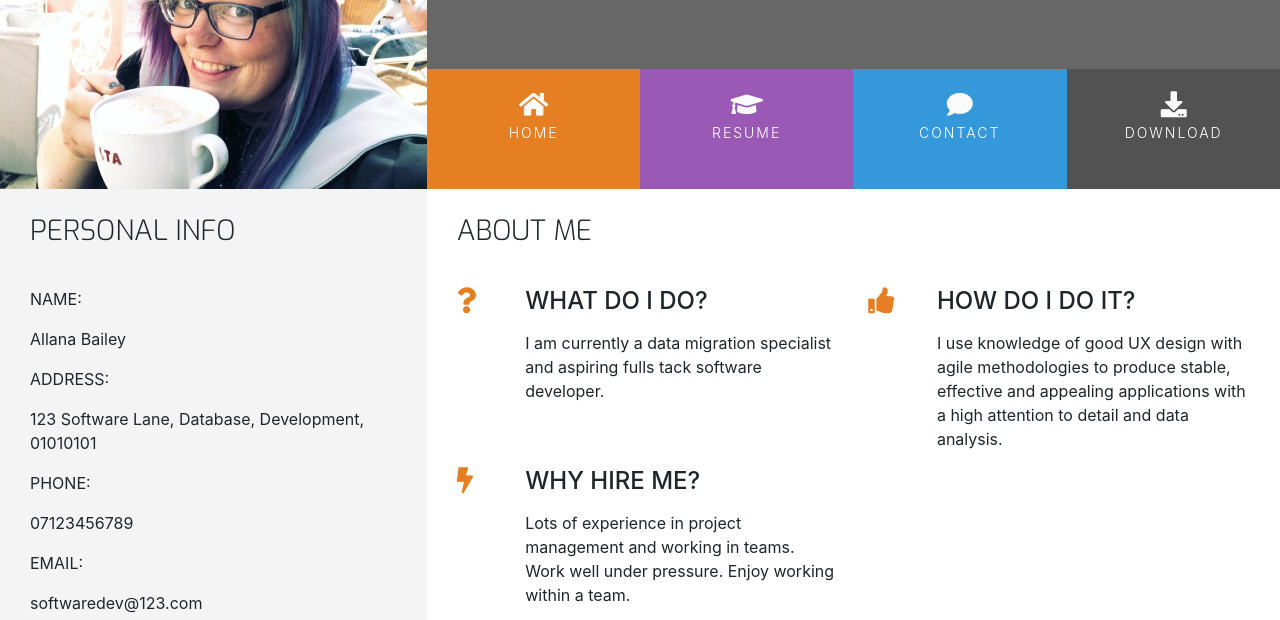
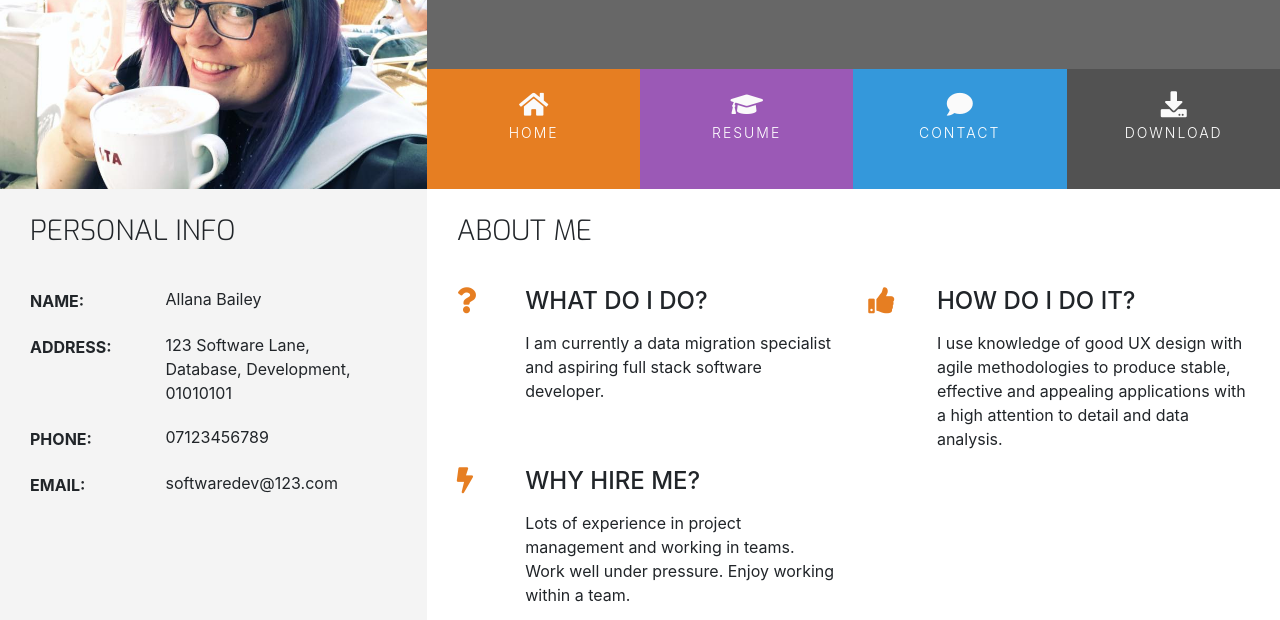
Before and after one commit to allanabailey/bootstrap-resume, a plain HTML site: page index.html in a window 1280 px wide. Shown: the part 180-800 px from the top of the page. Drawn offline with nearby package versions, Linux system fonts and the light colour scheme.

Commit message:
Complete styling for personal info side bar on homepage

```diff
--- a/assets/css/style.css
+++ b/assets/css/style.css
@@ -221,3 +221,38 @@ footer {
 .three-reasons-heading {
     margin-bottom: 15px;
 }
+
+
+/* -------- Personal Info -------*/
+.personal-info-item {
+    margin-bottom: 20px;
+    display: block; /* occupy entire horizontal space */
+    clear: both; /* no other items can appear either side */
+}
+
+.personal-info-item .key,
+.personal-info-item .value {
+    padding-right: 8px;
+    display: inline-block; /* allows us to place divs side by side */
+}
+
+.personal-info-item .key p,
+.personal-info-item .value p {
+    margin: 0;
+}
+
+.personal-info-item .key {
+    width: 30%;
+    margin-right: 21px;
+    padding-top: 2px;
+    vertical-align: top;
+}
+
+.personal-info-item .key p {
+    font-weight: 700;
+}
+
+.personal-info-item .value {
+    width: 60%;
+    position: relative;
+}
--- a/index.html
+++ b/index.html
@@ -119,7 +119,7 @@
                             </div>
                             <div class="col-10">
                                 <h4 class="three-reasons-heading uppercase">What Do I Do?</h4>
-                                <p>I am currently a data migration specialist and aspiring fulls tack software developer.</p>
+                                <p>I am currently a data migration specialist and aspiring full stack software developer.</p>
                             </div>
                         </div>
                     </div>
```
